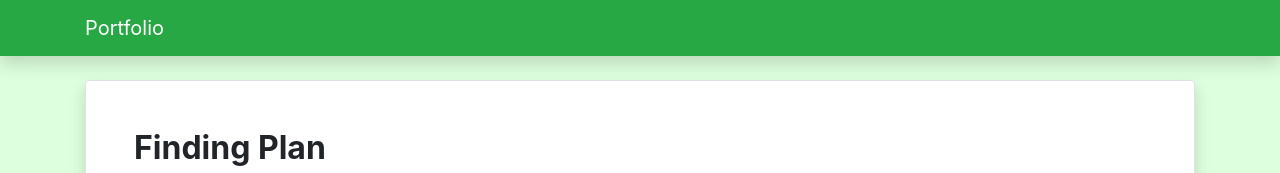
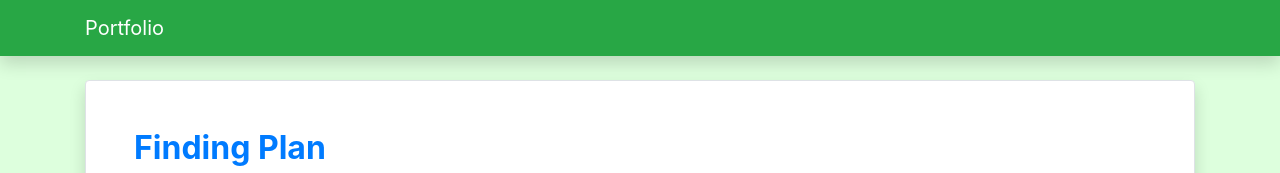
Before and after one commit to ryu-k67/portfolio, a plain HTML site: page products/finding-plan.html in a window 1280 px wide. Shown: the top 173 px of the page. Drawn offline with nearby package versions, Linux system fonts and the light colour scheme; grey boxes are pictures that could not be loaded.

Commit message:
[add]URL記載

```diff
--- a/products/finding-plan.html
+++ b/products/finding-plan.html
@@ -21,7 +21,11 @@
             <section>
                 <div class="container main">
                     <div class="border rounded shadow p-5" style="background: white;">
-                        <h2 class="font-weight-bold mb-2">Finding Plan</h2>
+                        <h2>
+                            <a href="https://findingplan.web.app/">
+                                <span class="font-weight-bold mb-5">Finding Plan</span>
+                            </a>
+                        </h2>
                         <div class="embed-responsive embed-responsive-16by9">
                             <video class="embed-responsive-item" src="" controls>
                                 <p>video</p> <!-- videoタグ非対応時の表示メッセージ -->
```
Also changed, not shown: products/team-bookmarks.html (+2 -2 lines).
